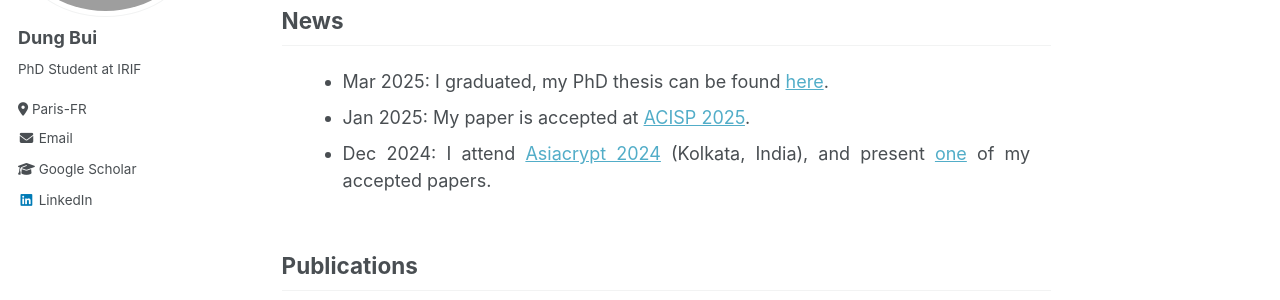
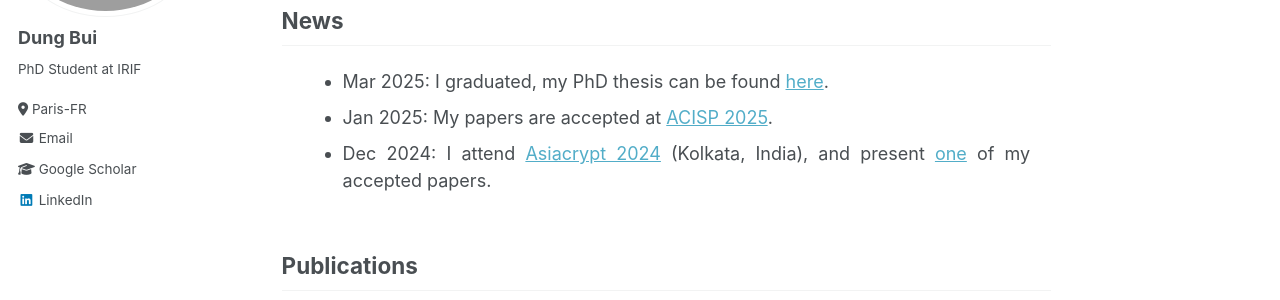
Before and after one commit to dungbui15/dungbui15.github.io, a Jekyll site: the page built from _pages/about.md, in a window 1280 px wide and 900 px high, scrolled down 492 px. Shown: the part 153-453 px from the top of the window. Built offline with Jekyll 4.4.1, drawn with Linux system fonts in a browser that asks for light colours.

Commit message:
Update about.md

```diff
--- a/_pages/about.md
+++ b/_pages/about.md
@@ -41,7 +41,7 @@ Before starting my PhD, I interned at [XLIM](https://www.xlim.fr/en) in the summ
 <div class="scrollable">
   <ul>
     <li>Mar 2025: I graduated, my PhD thesis can be found <a href="files/thesis.pdf">here</a>. </li>
-    <li>Jan 2025: My paper is accepted at <a href="https://uow-ic2.github.io/acisp2025/cfp.html">ACISP 2025</a>.</li>
+    <li>Jan 2025: My papers are accepted at <a href="https://uow-ic2.github.io/acisp2025/cfp.html">ACISP 2025</a>.</li>
     <li>Dec 2024: I attend <a href="https://asiacrypt.iacr.org/2024/">Asiacrypt 2024</a> (Kolkata, India), and present <a href="https://eprint.iacr.org/2024/252">one</a> of my accepted papers.</li>
     <li>Dec 2024: I visit CWI (Amsterdam, Netherlands) for a week.</li>
     <li>Aug 2024: Two papers are accepted at <a href="https://asiacrypt.iacr.org/2024/">Asiacrypt 2024</a>.</li>
```
